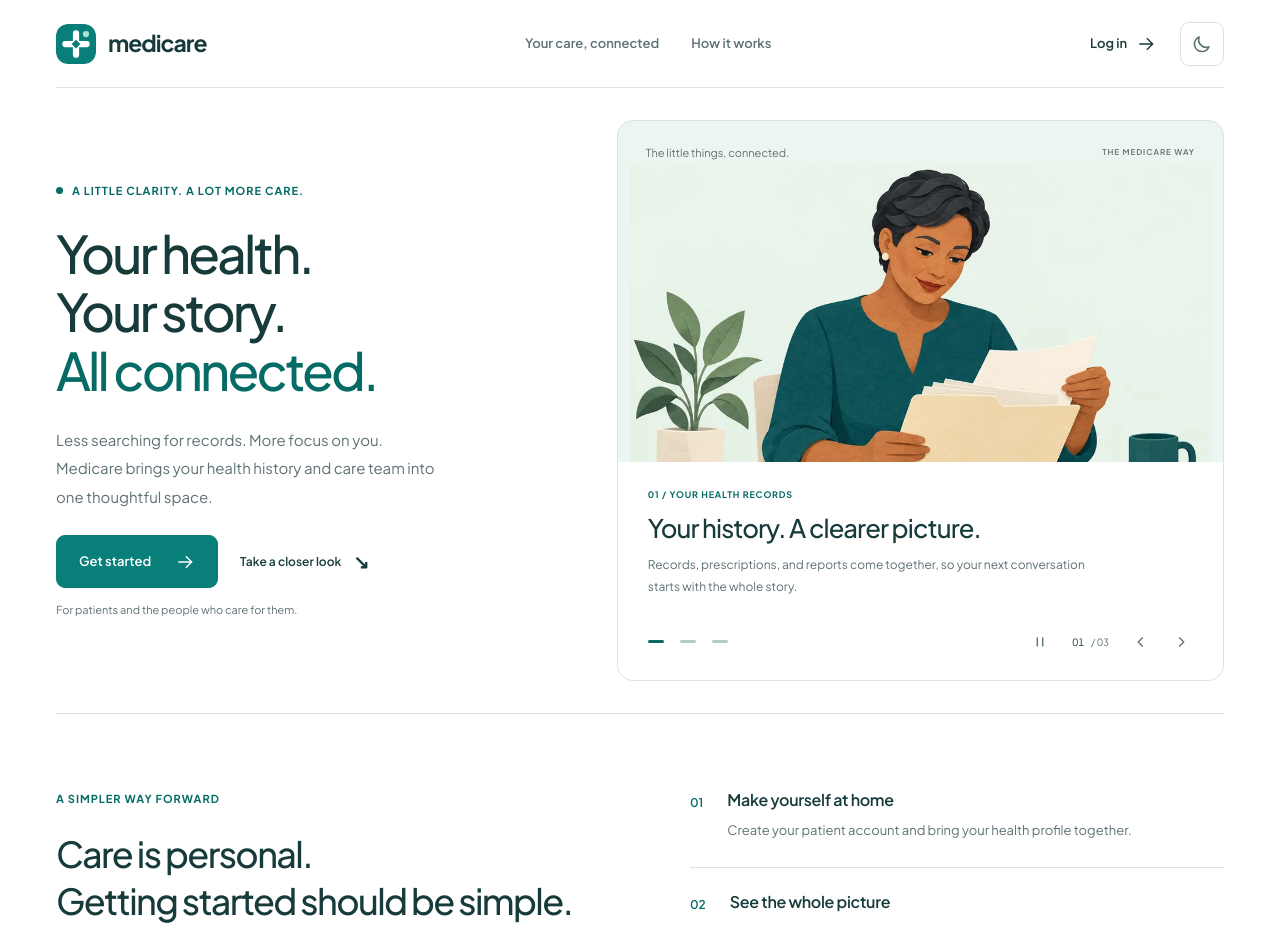
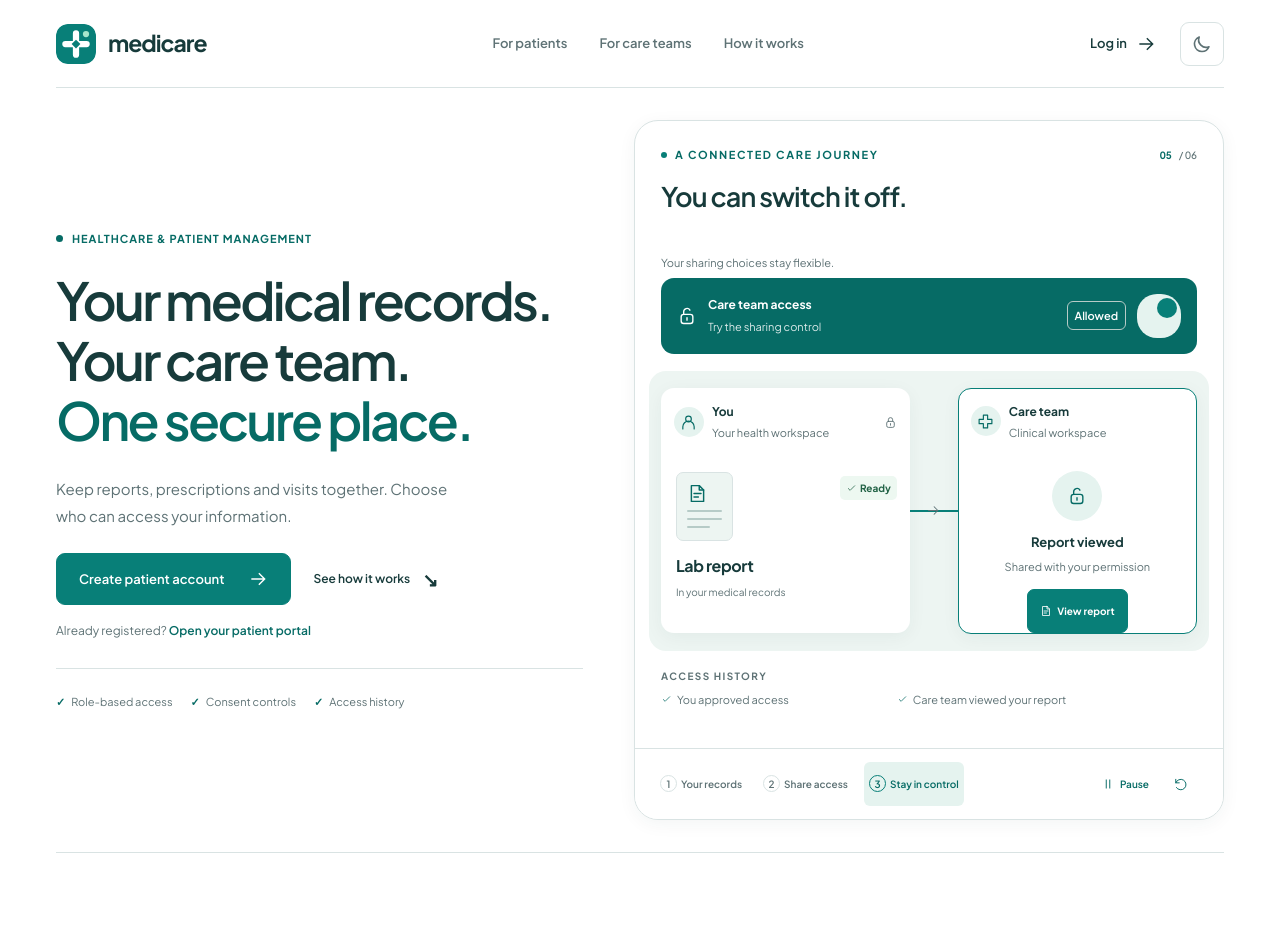
Before and after one commit to vTg2208/medicare-secure, a React (Vite) app in the folder frontend/: page / in a window 1280 px wide. Shown: the top 926 px of the page. Built offline with nearby package versions, Linux system fonts and the light colour scheme.

Commit message:
feat: make the homepage explain Medicare at a glance

```diff
--- a/frontend/src/pages/LandingPage.css
+++ b/frontend/src/pages/LandingPage.css
@@ -6,23 +6,25 @@
 .mc-home-nav a:hover, .mc-home-account > a:hover { color: var(--mc-accent); }
 .mc-home-account { gap: 24px; }
 .mc-home-account > a { display: inline-flex; align-items: center; gap: 9px; min-height: 44px; color: var(--mc-text); }
-.mc-home-hero { display: grid; grid-template-columns: .9fr 1.1fr; align-items: center; gap: clamp(32px, 5vw, 88px); padding-block: 64px 80px; }
+.mc-home-hero { display: grid; grid-template-columns: 1fr 1.12fr; align-items: center; gap: clamp(28px, 4vw, 60px); padding-block: 56px 64px; }
 .mc-home-eyebrow { display: flex; align-items: center; gap: 9px; font-size: 11px; line-height: 1.6; font-weight: 700; letter-spacing: .09em; text-transform: uppercase; color: var(--mc-accent); margin: 0 0 24px; }
 .mc-home-eyebrow > span { width: 7px; height: 7px; background: var(--mc-accent); border-radius: 50%; }
-.mc-home-intro h1 { font-size: clamp(44px, 4.5vw, 68px); font-weight: 500; line-height: 1.13; letter-spacing: -.055em; margin: 0 0 26px; }
+.mc-home-intro h1 { font-size: clamp(38px, 4.1vw, 61px); font-weight: 600; line-height: 1.14; letter-spacing: -.05em; margin: 0 0 24px; }
 .mc-home-intro h1 em { font-style: normal; color: var(--mc-accent); }
-.mc-home-lede { font-size: 16px; line-height: 1.9; max-width: 390px; color: var(--mc-text-muted); margin: 0 0 30px; }
+.mc-home-lede { font-size: 16px; line-height: 1.8; max-width: 420px; color: var(--mc-text-muted); margin: 0 0 28px; }
 .mc-home-actions { display: flex; flex-wrap: wrap; align-items: center; gap: 22px; }
 .mc-home-button { display: inline-flex; align-items: center; justify-content: space-between; gap: 24px; padding: 15px 22px; background: var(--mc-brand); color: var(--mc-on-brand); border: 1px solid var(--mc-brand); border-radius: var(--mc-radius-control); text-decoration: none; font-size: 13px; font-weight: 600; min-height: 52px; transition: background-color 180ms ease; }
 .mc-home-button:hover { background: var(--mc-brand-hover); color: var(--mc-on-brand); }
 .mc-home-text-link { color: var(--mc-text); text-decoration: none; font-size: 12px; font-weight: 600; min-height: 44px; display: inline-flex; align-items: center; gap: 12px; }
 .mc-home-text-link:hover { color: var(--mc-accent); }
 .mc-home-text-link span { font-size: 19px; }
-.mc-home-small { font-size: 11px; color: var(--mc-text-muted); margin-top: 13px; }
-.mc-home-principle { display: flex; align-items: center; gap: 13px; border-top: 1px solid var(--mc-border); padding-top: 24px; margin-top: 36px; max-width: 390px; }
-.mc-home-principle > span { font-size: 26px; color: var(--mc-accent); }
-.mc-home-principle p { font-size: 12px; line-height: 1.8; color: var(--mc-text-muted); margin: 0; }
-.mc-home-principle strong { color: var(--mc-text); font-weight: 500; }
+.mc-home-small { font-size: 12px; line-height: 1.7; color: var(--mc-text-muted); margin-top: 16px; }
+.mc-home-small a { color: var(--mc-accent); font-weight: 600; text-underline-offset: 3px; }
+.mc-home-assurances { display: flex; flex-wrap: wrap; gap: 10px 18px; list-style: none; padding: 24px 0 0; margin: 26px 0 0; border-top: 1px solid var(--mc-border); color: var(--mc-text-muted); font-size: 11px; }
+.mc-home-assurances li { display: flex; align-items: center; gap: 6px; }
+.mc-home-assurances li::before { content: '✓'; color: var(--mc-accent); font-weight: 700; }
+.mc-home a { touch-action: manipulation; }
+.mc-home a:focus-visible { outline: 3px solid var(--mc-accent); outline-offset: 5px; }
 .mc-home-showcase { min-width: 0; scroll-margin-block: 24px; }
 .mc-home-journey { border-top: 1px solid var(--mc-border); padding-block: 76px 88px; display: grid; grid-template-columns: 1fr 1fr; gap: 100px; scroll-margin-block: 24px; }
 .mc-home-section-intro h2, .mc-home-invitation h2 { font-size: clamp(28px, 2.8vw, 39px); letter-spacing: -.045em; line-height: 1.3; font-weight: 500; margin: 0 0 20px; }
@@ -37,6 +39,7 @@
 .mc-home-invitation .mc-home-eyebrow { margin-bottom: 16px; }
 .mc-home-invitation h2 { margin-bottom: 12px; }
 .mc-home-invitation p:last-child { margin-bottom: 0; }
+.mc-home-invitation p { max-width: 560px; line-height: 1.8; }
 .mc-home-invitation .mc-home-button { flex-shrink: 0; }
 .mc-home-footer { display: flex; gap: 24px; align-items: center; padding-block: 48px 36px; }
 .mc-home-footer .mc-brand { font-size: 19px; gap: 9px; }
@@ -48,15 +51,14 @@
 @media (min-width: 801px) and (max-height: 850px) {
     .mc-home-header { min-height: 88px; }
     .mc-home-hero { padding-block: 32px; }
-    .mc-home-intro h1 { font-size: 52px; }
+    .mc-home-intro h1 { font-size: clamp(38px, 4.1vw, 56px); }
     .mc-home-lede { font-size: 15px; margin-bottom: 24px; }
-    .mc-home-principle { display: none; }
 }
 @media (max-width: 1100px) {
     .mc-home-header, .mc-home-hero, .mc-home-journey, .mc-home-invitation, .mc-home-footer { width: calc(100% - 64px); }
     .mc-home-nav { gap: 20px; }
     .mc-home-journey { gap: 48px; }
-    .mc-home-intro h1 { font-size: 52px; }
+    .mc-home-intro h1 { font-size: clamp(35px, 4.1vw, 46px); }
     .mc-home-actions { gap: 12px; }
 }
 @media (max-width: 800px) {
@@ -65,7 +67,6 @@
     .mc-home-hero { grid-template-columns: 1fr; padding-block: 44px 48px; gap: 36px; }
     .mc-home-intro h1 { font-size: clamp(44px, 8vw, 64px); }
     .mc-home-lede { max-width: 520px; }
-    .mc-home-principle { display: none; }
     .mc-home-journey { grid-template-columns: 1fr; gap: 24px; padding-block: 48px; }
     .mc-home-invitation { padding: 32px; align-items: flex-start; flex-direction: column; }
     .mc-home-footer { flex-wrap: wrap; row-gap: 12px; }
@@ -79,9 +80,14 @@
     .mc-home-account { gap: 12px; }
     .mc-home-account > a { font-size: 12px; }
     .mc-home-account > a svg { display: none; }
-    .mc-home-intro h1 { font-size: clamp(36px, 11.5vw, 45px); }
-    .mc-home-lede { font-size: 14px; }
-    .mc-home-eyebrow { font-size: 10px; letter-spacing: .07em; }
+    .mc-home-hero { padding-top: 28px; gap: 28px; }
+    .mc-home-intro h1 { font-size: clamp(29px, 8.5vw, 37px); }
+    .mc-home-lede { font-size: 14px; line-height: 1.7; margin-bottom: 20px; }
+    .mc-home-eyebrow { font-size: 10px; letter-spacing: .07em; margin-bottom: 16px; }
+    .mc-home-assurances { display: none; }
     .mc-home-actions { gap: 12px 18px; }
     .mc-home-invitation { padding: 26px; }
 }
+@media (prefers-reduced-motion: reduce) {
+    .mc-home-button { transition: none; }
+}
--- a/frontend/src/pages/LandingPage.jsx
+++ b/frontend/src/pages/LandingPage.jsx
@@ -2,7 +2,7 @@ import React from 'react';
 import { Link } from 'react-router-dom';
 import Brand from '../components/common/Brand';
 import ThemeToggle from '../components/common/ThemeToggle';
-import FeatureCarousel from '../components/home/FeatureCarousel';
+import CareJourneyAnimation from '../components/home/CareJourneyAnimation';
 import './LandingPage.css';
 
 function Arrow() {
@@ -11,38 +11,38 @@ function Arrow() {
 
 export default function LandingPage() {
     const entryPath = '/register';
-    const entryLabel = 'Get started';
+    const entryLabel = 'Create patient account';
     return (
         <div className="mc-home">
             <a className="mc-home-skip" href="#main-content">Skip to content</a>
             <header className="mc-home-header">
                 <Brand />
-                <nav aria-label="Main navigation" className="mc-home-nav"><a href="#your-care">Your care, connected</a><a href="#getting-started">How it works</a></nav>
+                <nav aria-label="Main navigation" className="mc-home-nav"><a href="#getting-started">For patients</a><a href="#care-teams">For care teams</a><a href="#your-care">How it works</a></nav>
                 <div className="mc-home-account"><Link to="/login">Log in <Arrow /></Link><ThemeToggle /></div>
             </header>
             <main id="main-content" tabIndex="-1">
                 <section className="mc-home-hero" aria-labelledby="home-heading">
                     <div className="mc-home-intro">
-                        <p className="mc-home-eyebrow"><span aria-hidden="true" /> A little clarity. A lot more care.</p>
-                        <h1 id="home-heading">Your health.<br />Your story.<br /><em>All connected.</em></h1>
-                        <p className="mc-home-lede">Less searching for records. More focus on you. Medicare brings your health history and care team into one thoughtful space.</p>
-                        <div className="mc-home-actions"><Link className="mc-home-button" to={entryPath}>{entryLabel}<Arrow /></Link><a className="mc-home-text-link" href="#your-care">Take a closer look <span aria-hidden="true">↘</span></a></div>
-                        <p className="mc-home-small">For patients and the people who care for them.</p>
-                        <div className="mc-home-principle"><span className="material-symbols-outlined" aria-hidden="true">person_check</span><p>Your records tell your story.<br /><strong>You decide who gets to see it.</strong></p></div>
+                        <p className="mc-home-eyebrow"><span aria-hidden="true" /> Healthcare &amp; patient management</p>
+                        <h1 id="home-heading">Your medical records.<br />Your care team.<br /><em>One secure place.</em></h1>
+                        <p className="mc-home-lede">Keep reports, prescriptions and visits together. Choose who can access your information.</p>
+                        <div className="mc-home-actions"><Link className="mc-home-button" to={entryPath}>{entryLabel}<Arrow /></Link><a className="mc-home-text-link" href="#your-care">See how it works <span aria-hidden="true">↘</span></a></div>
+                        <p className="mc-home-small">Already registered? <Link to="/login">Open your patient portal</Link></p>
+                        <ul className="mc-home-assurances" aria-label="Your information controls"><li>Role-based access</li><li>Consent controls</li><li>Access history</li></ul>
                     </div>
-                    <div id="your-care" className="mc-home-showcase"><FeatureCarousel /></div>
+                    <div id="your-care" className="mc-home-showcase"><CareJourneyAnimation /></div>
                 </section>
                 <section className="mc-home-journey" id="getting-started" aria-labelledby="journey-heading">
-                    <div className="mc-home-section-intro"><p className="mc-home-eyebrow">A simpler way forward</p><h2 id="journey-heading">Care is personal.<br />Getting started should be simple.</h2><p>One place to begin. A clearer picture at every step.</p></div>
+                    <div className="mc-home-section-intro"><p className="mc-home-eyebrow">One connected care journey</p><h2 id="journey-heading">Less searching.<br />More clarity at every step.</h2><p>Start with your visit. Keep the information and the people involved connected.</p></div>
                     <ol className="mc-home-steps">
-                        <li><span className="mc-home-step-number">01</span><div><h3>Make yourself at home</h3><p>Create your patient account and bring your health profile together.</p></div></li>
-                        <li><span className="mc-home-step-number">02</span><div><h3>See the whole picture</h3><p>Find medical records, prescriptions, and visit details without piecing the story together yourself.</p></div></li>
-                        <li><span className="mc-home-step-number">03</span><div><h3>Keep care connected</h3><p>Manage consent and give the right care team access to the information they need.</p></div></li>
+                        <li><span className="mc-home-step-number">01</span><div><h3>Manage your visits</h3><p>Follow your care from the first request through treatment and follow-up.</p></div></li>
+                        <li><span className="mc-home-step-number">02</span><div><h3>Keep records together</h3><p>Find reports, prescriptions and visit history in your patient workspace.</p></div></li>
+                        <li><span className="mc-home-step-number">03</span><div><h3>Control who sees them</h3><p>Manage sharing permissions and review the history of access to your information.</p></div></li>
                     </ol>
                 </section>
-                <section className="mc-home-invitation" aria-labelledby="invitation-heading"><div><p className="mc-home-eyebrow">Meet your Medicare</p><h2 id="invitation-heading">A clearer view of your care<br />starts here.</h2><p>Bring your health story together, one step at a time.</p></div><Link className="mc-home-button" to={entryPath}>{entryLabel}<Arrow /></Link></section>
+                <section className="mc-home-invitation" id="care-teams" aria-labelledby="invitation-heading"><div><p className="mc-home-eyebrow">For the people caring for you</p><h2 id="invitation-heading">One team.<br />A connected view of care.</h2><p>Doctors, nurses, laboratories and pharmacies follow the care journey with access appropriate to their role.</p></div><Link className="mc-home-button" to="/login">Care team sign in<Arrow /></Link></section>
             </main>
-            <footer className="mc-home-footer"><Brand /><p>Thoughtfully connected. Centered on you.</p><span>© {new Date().getFullYear()} Medicare</span></footer>
+            <footer className="mc-home-footer"><Brand /><p>Your care, with you in control.</p><span>© {new Date().getFullYear()} Medicare</span></footer>
         </div>
     );
 }
```
Also changed, not shown: 1 other file (tests, documents, lock files or other folders).
